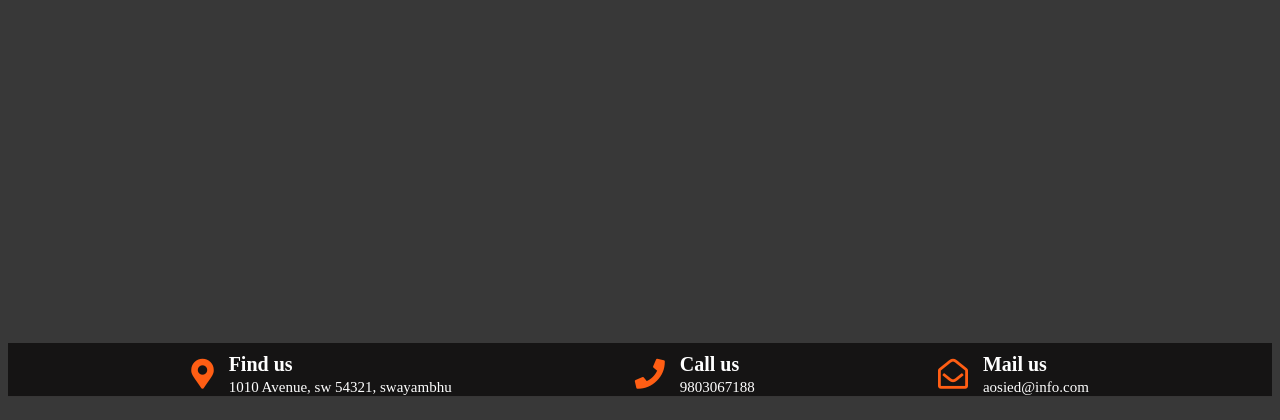
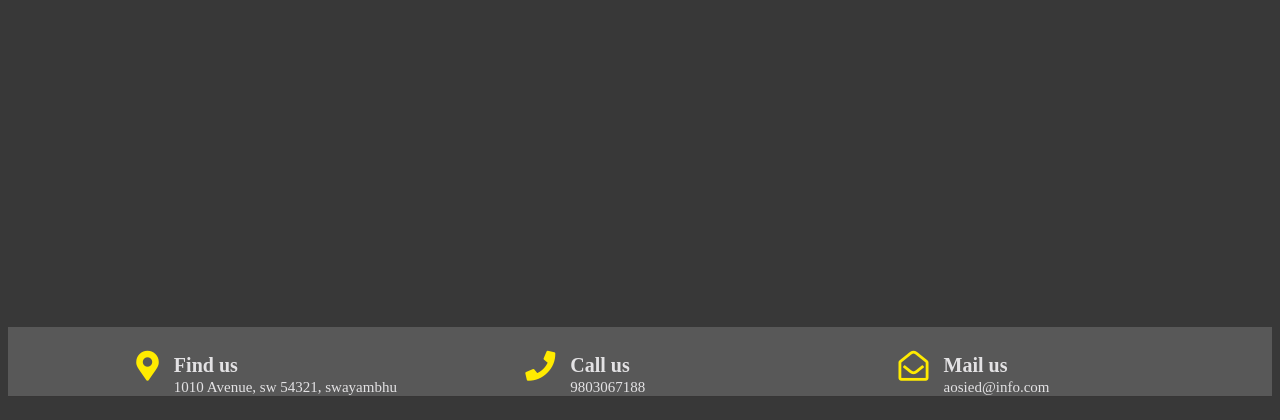
Before and after one commit to anishDev419/palisha, a Django app: page / in a window 1280 px wide. Shown: the part 388-808 px from the top of the page. Run offline with Django 4.2, Linux system fonts and the light colour scheme; some web fonts are replaced.

Commit message:
FOOTER DRAFT 2.1: FOOTER TOP SECTION

```diff
--- a/static/css/styles.css
+++ b/static/css/styles.css
@@ -90,7 +90,7 @@
 }
 
 .footer-section {
-  background: #151414;
+  background: #585858;
   position: relative;
 }
 
@@ -104,41 +104,40 @@
 }
 
 .single-cta {
-    display: flex;
-    justify-content: space-around;
+  display: flex;
+  align-items: center; /* Aligns items vertically in the center */
 }
 
 .single-cta i {
-  color: #ff5e14;
+  color: #ffeb00;
   font-size: 30px;
-  float: left;
   margin-top: 8px;
-  width: 100%;
-  flex: 1;
-  display: flex;
-  align-items: center;
+  flex: 0 0 auto; /* Prevents <i> from growing or shrinking */
 }
 
 .cta-text {
   padding-left: 15px;
-  display: inline-block;
   flex-grow: 1; /* Allows .cta-text to grow and fill the remaining space */
+  display: flex;
+  flex-direction: column; /* Stacks h4 and span vertically */
+  justify-content: center; /* Centers content vertically */
+  min-width: 200px; /* Adjust the min-width as needed */
 }
 
 .cta-text h4 {
-  color: #fff;
+  color: #e3e2e4;
   font-size: 20px;
   font-weight: 600;
   margin-bottom: 2px;
-  margin-top: 10px;
 }
 
 .cta-text span {
-  color: #fff;
+  color: #e3e2e4;
   font-size: 15px;
-  white-space: nowrap; /* Prevents the text from wrapping to a new line */
-  overflow: hidden; /* Hides the overflowed text */
-  text-overflow: ellipsis; /* Adds an ellipsis to signify there's more text */
+  overflow: hidden;
+  text-overflow: ellipsis;
+  white-space: nowrap;
 }
 
+
 /* FOOTER ENDS */
```
